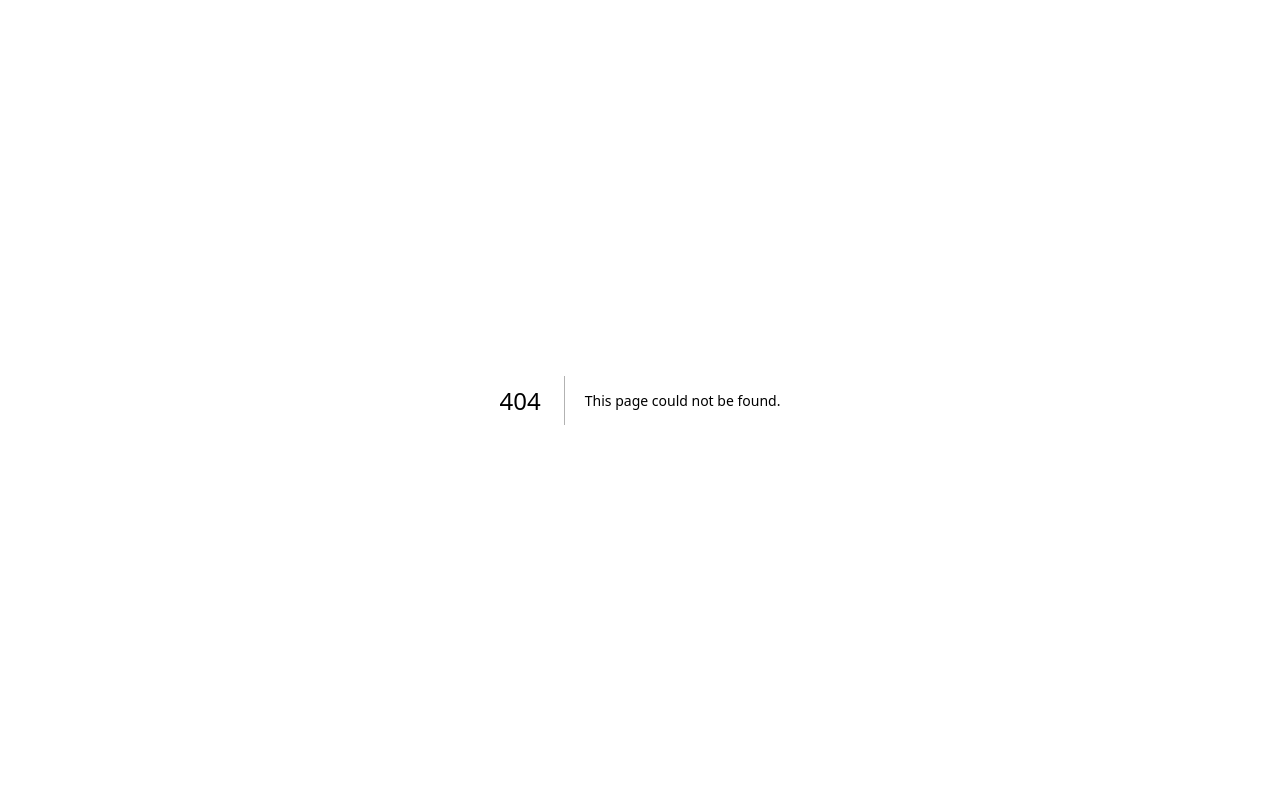
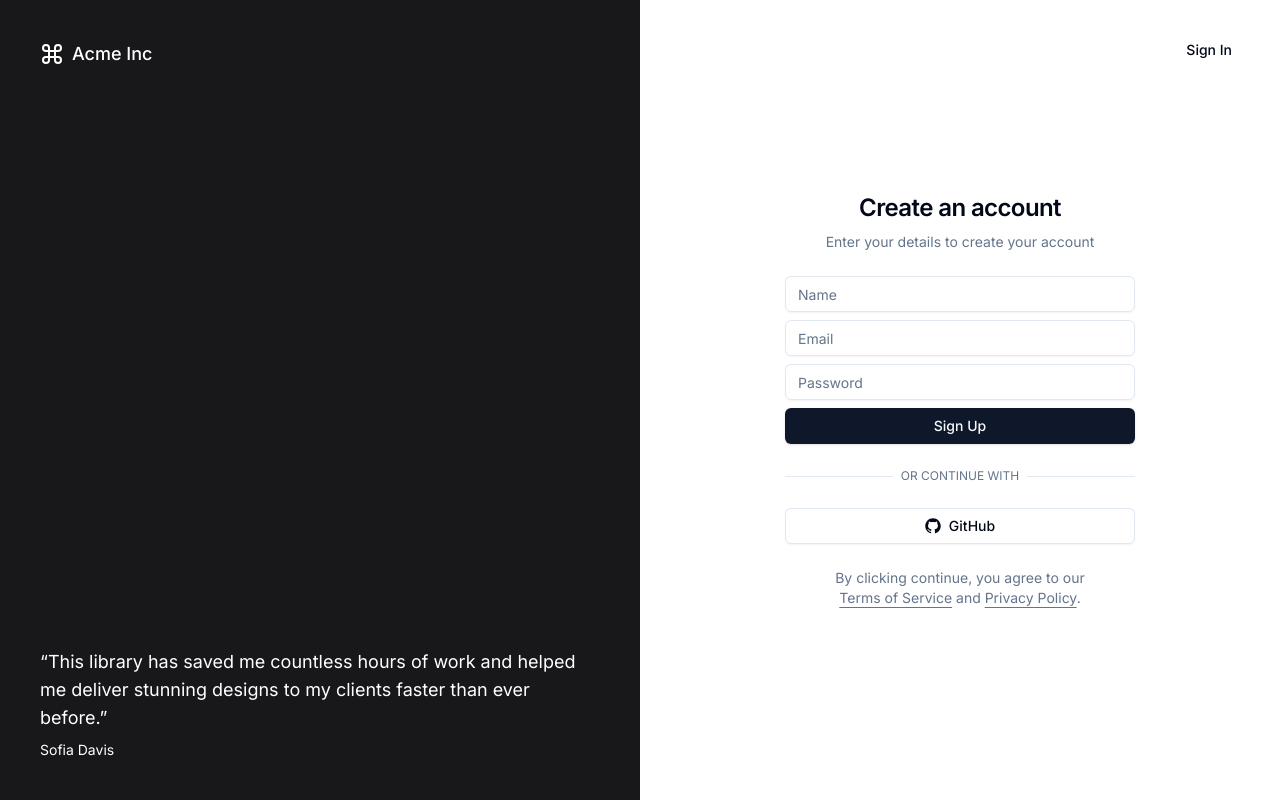
Before and after one commit to Sthabiraj/Next.js-Blog-App, a Next.js app: page /sign-up in a window 1280 px wide. Before the commit this address had no page. Built offline with nearby package versions, Linux system fonts and the light colour scheme.

Commit message:
chore: Remove unused login and register pages

```diff
--- a/src/app/(auth)/register/page.tsx
+++ /dev/null
@@ -1,7 +0,0 @@
-export default function RegisterPage() {
-  return (
-    <div className="flex items-center justify-center min-h-screen bg-gray-100">
-      Register
-    </div>
-  );
-}
--- /dev/null
+++ b/src/app/(auth)/sign-in/page.tsx
@@ -0,0 +1,13 @@
+import { Metadata } from "next";
+import Authentication from "@/components/auth/authentication";
+
+export const metadata: Metadata = {
+  title: "Sign In",
+  description: "Sign in to your account",
+};
+
+export default function SignInPage() {
+  return (
+    <Authentication signInOrSignUp="sign-in" formElement={<SignInPage />} />
+  );
+}
--- /dev/null
+++ b/src/app/(auth)/sign-up/page.tsx
@@ -0,0 +1,8 @@
+import Authentication from "@/components/auth/authentication";
+import { SignUpForm } from "@/components/forms/sign-up-form";
+
+export default function SignUpPage() {
+  return (
+    <Authentication signInOrSignUp="sign-up" formElement={<SignUpForm />} />
+  );
+}
--- a/src/auth.config.ts
+++ b/src/auth.config.ts
@@ -2,7 +2,7 @@ import type { NextAuthConfig } from "next-auth";
 
 export const authConfig = {
   pages: {
-    signIn: "/login",
+    signIn: "/sign-in",
   },
   callbacks: {
     authorized({ auth, request: { nextUrl } }) {
--- a/src/app/(auth)/login/page.tsx
+++ b/src/components/auth/authentication.tsx
@@ -1,42 +1,28 @@
-import { Metadata } from "next"
-import Link from "next/link"
-import { cn } from "@/lib/utils"
-import { buttonVariants } from "@/components/ui/button"
-import { LoginForm } from "@/components/forms/login-form"
+import { cn } from "@/lib/utils";
+import Link from "next/link";
+import { buttonVariants } from "../ui/button";
+import { ReactNode } from "react";
 
-export const metadata: Metadata = {
-  title: "Authentication",
-  description: "Authentication forms built using the components.",
+interface AuthenticationProps {
+  signInOrSignUp: "sign-in" | "sign-up";
+  formElement: ReactNode;
 }
 
-export default function AuthenticationPage() {
+export default function Authentication({
+  signInOrSignUp,
+  formElement,
+}: AuthenticationProps) {
   return (
     <>
-      {/* <div className="md:hidden">
-        <Image
-          src="/examples/authentication-light.png"
-          width={1280}
-          height={843}
-          alt="Authentication"
-          className="block dark:hidden"
-        />
-        <Image
-          src="/examples/authentication-dark.png"
-          width={1280}
-          height={843}
-          alt="Authentication"
-          className="hidden dark:block"
-        />
-      </div> */}
-      <div className="container relative hidden h-screen w-full flex-col items-center justify-center md:grid lg:max-w-none lg:grid-cols-2 lg:px-0">
+      <div className="container relative h-screen w-full flex-col items-center justify-center grid lg:max-w-none lg:grid-cols-2 lg:px-0">
         <Link
-          href="/register"
+          href={`/${signInOrSignUp === "sign-in" ? "sign-up" : "sign-in"}`}
           className={cn(
             buttonVariants({ variant: "ghost" }),
-            "absolute right-4 top-4 md:right-8 md:top-8"
+            "absolute right-8 top-8"
           )}
         >
-          Sign Up
+          {signInOrSignUp === "sign-in" ? "Sign Up" : "Sign In"}
         </Link>
         <div className="relative hidden h-full flex-col bg-muted p-10 text-white lg:flex dark:border-r">
           <div className="absolute inset-0 bg-zinc-900" />
@@ -70,13 +56,17 @@ export default function AuthenticationPage() {
           <div className="mx-auto flex w-full flex-col justify-center space-y-6 sm:w-[350px]">
             <div className="flex flex-col space-y-2 text-center">
               <h1 className="text-2xl font-semibold tracking-tight">
-                Login
+                {signInOrSignUp === "sign-in"
+                  ? "Login to your account"
+                  : "Create an account"}
               </h1>
               <p className="text-sm text-muted-foreground">
-                Enter your email and password to login
+                {signInOrSignUp === "sign-in"
+                  ? "Enter your email and password to login"
+                  : "Enter your details to create your account"}
               </p>
             </div>
-            <LoginForm />
+            {formElement}
             <p className="px-8 text-center text-sm text-muted-foreground">
               By clicking continue, you agree to our{" "}
               <Link
@@ -98,5 +88,5 @@ export default function AuthenticationPage() {
         </div>
       </div>
     </>
-  )
+  );
 }
--- /dev/null
+++ b/src/components/forms/sign-in-form.tsx
@@ -0,0 +1,86 @@
+"use client";
+
+import * as React from "react";
+
+import { cn } from "@/lib/utils";
+import { Button } from "../ui/button";
+import { Label } from "../ui/label";
+import { Input } from "../ui/input";
+import { LoaderCircle } from "lucide-react";
+import GitHub from "../icons/github";
+
+interface SignInFormProps extends React.HTMLAttributes<HTMLDivElement> {}
+
+export function SignInForm({ className, ...props }: SignInFormProps) {
+  const [isLoading, setIsLoading] = React.useState<boolean>(false);
+
+  async function onSubmit(event: React.SyntheticEvent) {
+    event.preventDefault();
+    setIsLoading(true);
+
+    setTimeout(() => {
+      setIsLoading(false);
+    }, 3000);
+  }
+
+  return (
+    <div className={cn("grid gap-6", className)} {...props}>
+      <form onSubmit={onSubmit}>
+        <div className="grid gap-2">
+          <div className="grid gap-1">
+            <Label className="sr-only" htmlFor="email">
+              Email
+            </Label>
+            <Input
+              id="email"
+              placeholder="Email"
+              type="email"
+              autoCapitalize="none"
+              autoComplete="email"
+              autoCorrect="off"
+              disabled={isLoading}
+            />
+          </div>
+          <div className="grid gap-1">
+            <Label className="sr-only" htmlFor="email">
+              Password
+            </Label>
+            <Input
+              id="email"
+              placeholder="Password"
+              type="email"
+              autoCapitalize="none"
+              autoComplete="email"
+              autoCorrect="off"
+              disabled={isLoading}
+            />
+          </div>
+          <Button disabled={isLoading}>
+            {isLoading && (
+              <LoaderCircle className="mr-2 h-4 w-4 animate-spin" />
+            )}
+            Sign In with Email
+          </Button>
+        </div>
+      </form>
+      <div className="relative">
+        <div className="absolute inset-0 flex items-center">
+          <span className="w-full border-t" />
+        </div>
+        <div className="relative flex justify-center text-xs uppercase">
+          <span className="bg-background px-2 text-muted-foreground">
+            Or continue with
+          </span>
+        </div>
+      </div>
+      <Button variant="outline" type="button" disabled={isLoading}>
+        {isLoading ? (
+          <LoaderCircle className="mr-2 h-4 w-4 animate-spin" />
+        ) : (
+          <GitHub className="mr-2 h-4 w-4" />
+        )}{" "}
+        GitHub
+      </Button>
+    </div>
+  );
+}
--- a/src/components/forms/login-form.tsx
+++ b/src/components/forms/sign-up-form.tsx
@@ -1,32 +1,46 @@
-"use client"
+"use client";
 
-import * as React from "react"
+import * as React from "react";
 
-import { cn } from "@/lib/utils"
-import { Button } from "../ui/button"
-import { Label } from "../ui/label"
-import { Input } from "../ui/input"
-import { LoaderCircle } from 'lucide-react';
-import GitHub from "../icons/github"
+import { cn } from "@/lib/utils";
+import { Button } from "../ui/button";
+import { Label } from "../ui/label";
+import { Input } from "../ui/input";
+import { LoaderCircle } from "lucide-react";
+import GitHub from "../icons/github";
 
-interface LoginFormProps extends React.HTMLAttributes<HTMLDivElement> { }
+interface SignUpFormProps extends React.HTMLAttributes<HTMLDivElement> {}
 
-export function LoginForm({ className, ...props }: LoginFormProps) {
-  const [isLoading, setIsLoading] = React.useState<boolean>(false)
+export function SignUpForm({ className, ...props }: SignUpFormProps) {
+  const [isLoading, setIsLoading] = React.useState<boolean>(false);
 
   async function onSubmit(event: React.SyntheticEvent) {
-    event.preventDefault()
-    setIsLoading(true)
+    event.preventDefault();
+    setIsLoading(true);
 
     setTimeout(() => {
-      setIsLoading(false)
-    }, 3000)
+      setIsLoading(false);
+    }, 3000);
   }
 
   return (
     <div className={cn("grid gap-6", className)} {...props}>
       <form onSubmit={onSubmit}>
         <div className="grid gap-2">
+          <div className="grid gap-1">
+            <Label className="sr-only" htmlFor="name">
+              Name
+            </Label>
+            <Input
+              id="name"
+              placeholder="Name"
+              type="text"
+              autoCapitalize="none"
+              autoComplete="name"
+              autoCorrect="off"
+              disabled={isLoading}
+            />
+          </div>
           <div className="grid gap-1">
             <Label className="sr-only" htmlFor="email">
               Email
@@ -59,7 +73,7 @@ export function LoginForm({ className, ...props }: LoginFormProps) {
             {isLoading && (
               <LoaderCircle className="mr-2 h-4 w-4 animate-spin" />
             )}
-            Login with Email
+            Sign Up
           </Button>
         </div>
       </form>
@@ -82,5 +96,5 @@ export function LoginForm({ className, ...props }: LoginFormProps) {
         GitHub
       </Button>
     </div>
-  )
+  );
 }
```
